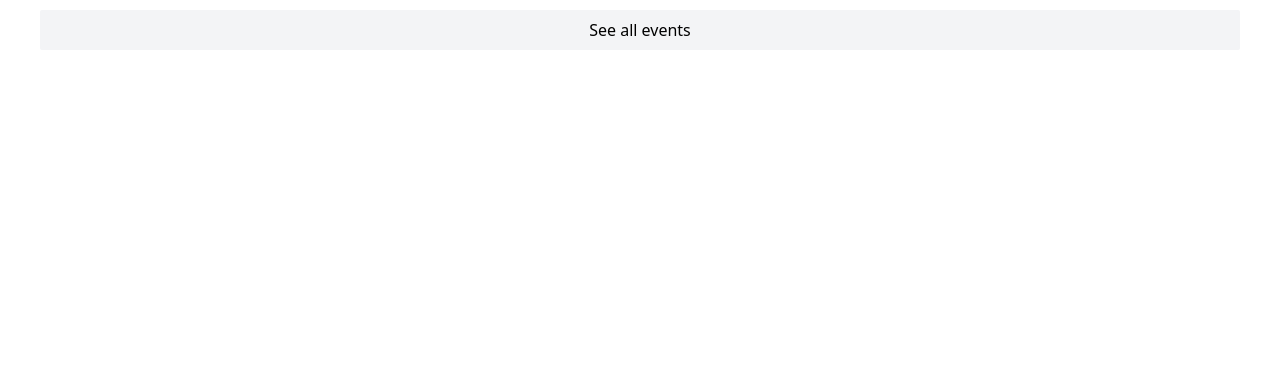
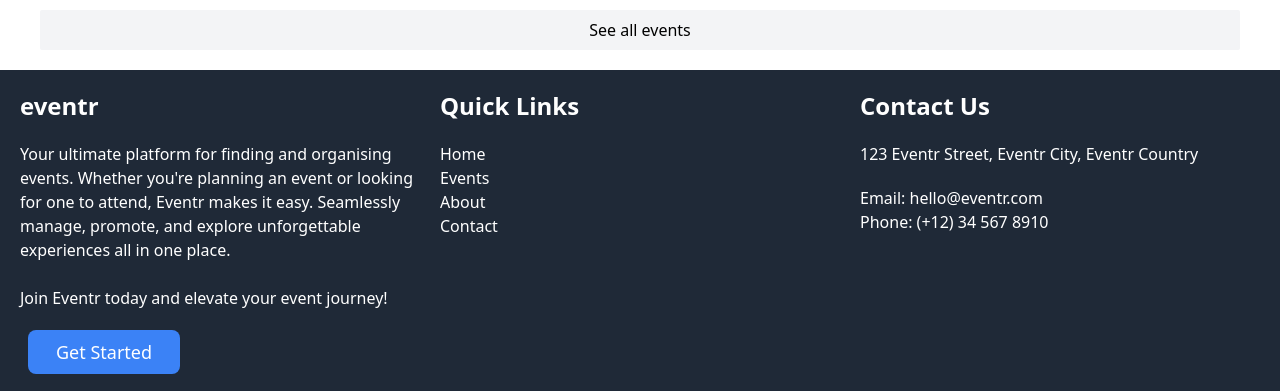
Before and after one commit to sammyhawkrad/eventr, a Vue app: page / in a window 1280 px wide. Shown: the part 1771-2162 px from the top of the page. Before the commit the page ends 1841 px from the top, so only its background shows below. Built offline with nearby package versions, Linux system fonts and the light colour scheme; data requests are answered from the project's data file.

Commit message:
Add footer, extract sign up button  as component

```diff
--- /dev/null
+++ b/src/client/components/Footer.vue
@@ -0,0 +1,39 @@
+<script setup>
+import SignUpButton from "./SignUpButton.vue";
+</script>
+<template>
+    <footer class="bg-gray-800 text-white p-5">
+        <div class="md:max-w-screen-xl mx-auto grid grid-cols-1 md:grid-cols-3 gap-5">
+            <div>
+                <h3 class="text-2xl font-bold">eventr</h3>
+                <p class="my-5">Your ultimate platform for finding and organising events.
+                    Whether you're planning an event or looking for one to attend, Eventr makes it easy.
+                    Seamlessly manage, promote, and explore unforgettable experiences all in one place.
+                    <br>
+                    <br>
+                    Join Eventr today and elevate your event journey!
+                </p>
+                <SignUpButton class="text-lg px-7 py-2 ml-0" text="Get Started" />
+            </div>
+            <div>
+                <h3 class="text-2xl font-bold">Quick Links</h3>
+                <ul class="my-5">
+                    <li>Home</li>
+                    <li>Events</li>
+                    <li>About</li>
+                    <li>Contact</li>
+                </ul>
+            </div>
+            <div>
+                <h3 class="text-2xl font-bold">Contact Us</h3>
+                <p class="my-5">123 Eventr Street, Eventr City, Eventr Country</p>
+                <p>
+                    <a href="mailto:" class="hover:underline">Email: hello@eventr.com</a>
+                </p>
+                <p>
+                    <a href="tel:" class="hover:underline">Phone: (+12) 34 567 8910</a>
+                </p>
+            </div>
+        </div>
+    </footer>
+</template>
--- a/src/client/components/Hero.vue
+++ b/src/client/components/Hero.vue
@@ -1,3 +1,7 @@
+<script setup>
+import SignUpButton from "./SignUpButton.vue";
+
+</script>
 <template>
     <section class="md:flex items-center justify-start gap-10 my-[5rem] p-5">
         <div class="md:max-w-[31rem]">
@@ -8,7 +12,7 @@
                 Seamlessly manage, promote, and explore unforgettable experiences all in one place.
                 Join Eventr today and elevate your event journey!
             </p>
-            <button class="bg-blue-500 text-white text-lg px-7 py-2 rounded-lg hover:bg-blue-600">Join eventr</button>
+            <SignUpButton class="text-lg px-7 py-2 ml-0" text="Join eventr" />
         </div>
         <img class="md:h-[20rem]" src="/FloatDoodle.png" alt="">
     </section>
--- a/src/client/components/NavBar.vue
+++ b/src/client/components/NavBar.vue
@@ -8,7 +8,7 @@
         </form>
         <div>
         <button class="hover:bg-gray-200 px-4 py-2 rounded-lg login">Log in</button>
-        <button class="ml-2 bg-blue-500 text-white px-4 py-2 rounded-lg hover:bg-blue-600">Sign up</button>
+        <SignUpButton text="Sign up" />
         </div>
       </nav>
     </header>
@@ -16,6 +16,8 @@
 
 <script setup>
 import { ref } from "vue";
+import SignUpButton from "./SignUpButton.vue";
+
 
 const isOpened = ref(false);
 
--- /dev/null
+++ b/src/client/components/SignUpButton.vue
@@ -0,0 +1,10 @@
+<template>
+    <button class="ml-2 bg-blue-500 text-white px-4 py-2 rounded-lg hover:bg-blue-600">{{ text }}</button>
+</template>
+
+<script setup>
+const props = defineProps({
+    text: String,
+});
+
+</script>
--- a/src/client/views/HomeView.vue
+++ b/src/client/views/HomeView.vue
@@ -4,6 +4,7 @@ import { onBeforeMount } from "vue";
 import NavBar from "../components/NavBar.vue";
 import Hero from "../components/Hero.vue";
 import EventComponent from "../components/EventComponent.vue";
+import Footer from "../components/Footer.vue";
 
 import { useEventsStore } from "../store";
 
@@ -27,6 +28,7 @@ onBeforeMount(() => {
             <a href=""><div class="rounded-sm my-5 p-2 min-w-full text-center bg-gray-100 hover:bg-gray-200">See all events</div></a>
         </section>
     </main>
+    <Footer />
 </template>
 
 
```
